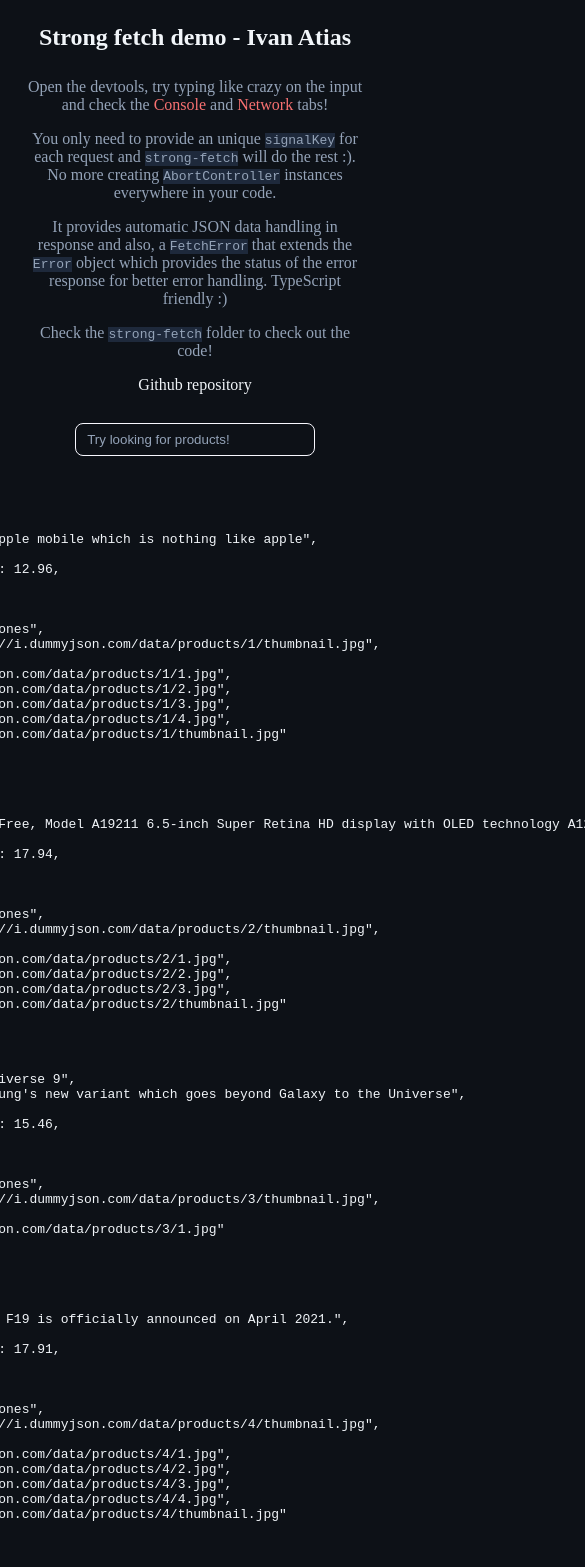
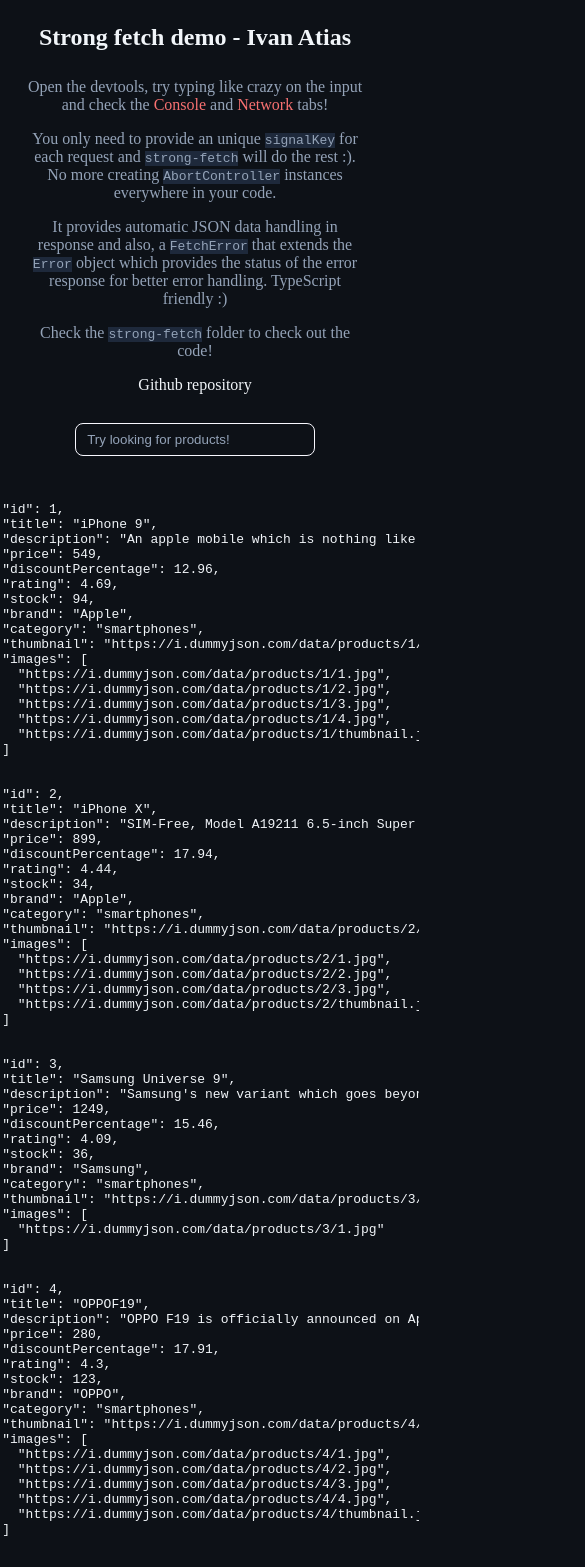
Before and after one commit to ivanatias/strong-fetch, a React (Vite) app: page / in a window 390 px wide. Shown: the top 1567 px of the page, 585 px wide, since content can reach past the window. Built offline with nearby package versions, Linux system fonts and the light colour scheme.

Commit message:
styles(App): responsive pre block

```diff
--- a/src/App.css
+++ b/src/App.css
@@ -48,7 +48,8 @@ input::placeholder {
 
 pre {
   color: #f1f5f9;
-  max-width: 48rem;
+  width: 28rem;
+  overflow-x: auto;
 }
 
 h1,
```
